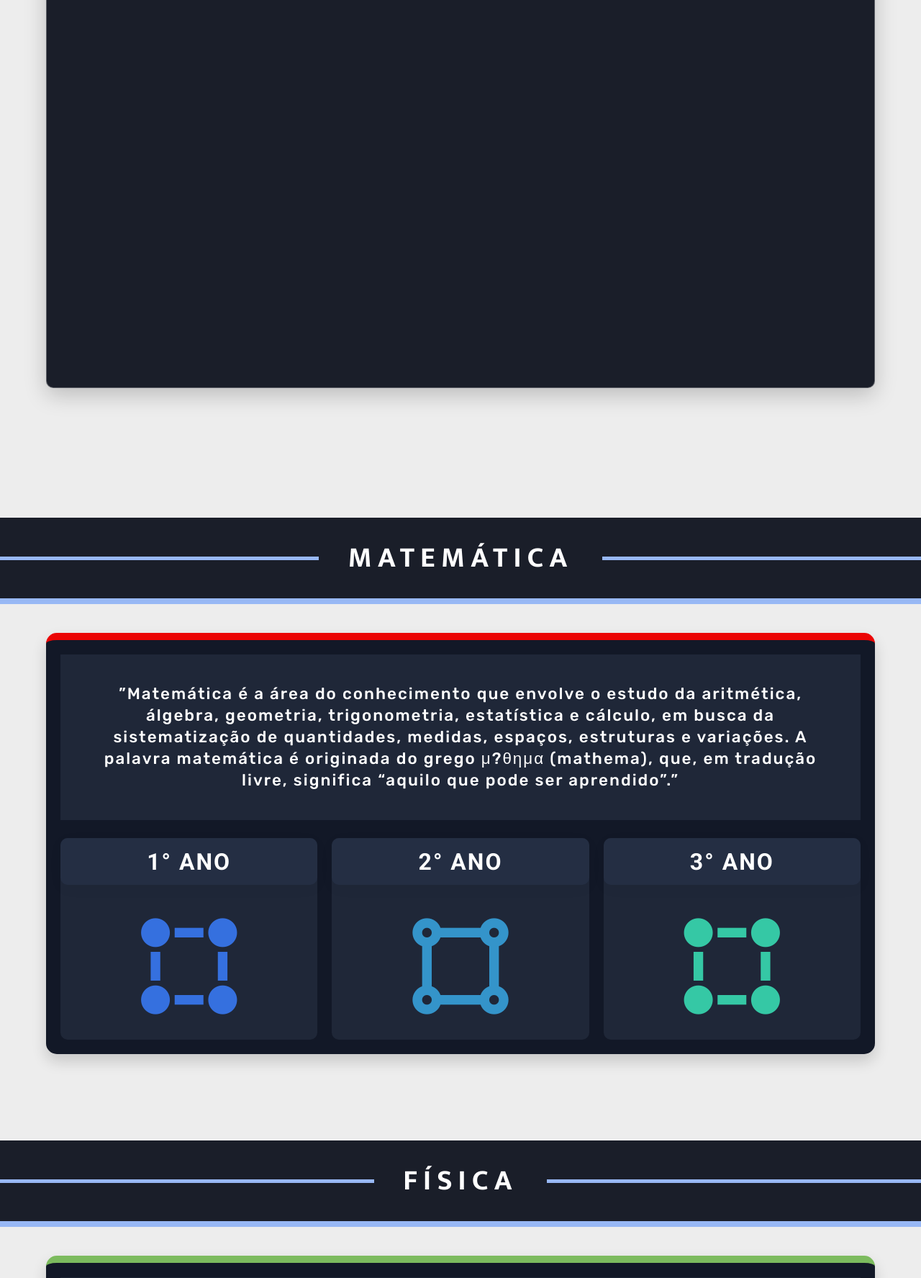
After one commit to projetosetepimr/matematicandoetepimr, a Flask app: page /materiais/ in a window 1280 px wide. The commit adds this page. Shown: the part 778-2553 px from the top of the page at 72% size. Run offline with Flask 2, Linux system fonts and the light colour scheme; some libraries are stand-ins or nearby versions.

Commit message:
materials page

```diff
--- a/matematicando/__init__.py
+++ b/matematicando/__init__.py
@@ -1,5 +1,5 @@
 from flask import Flask, render_template
-from .views import home_bp, contacts_bp
+from .views import home_bp, contacts_bp, materials_bp
 
 
 def page_not_found(e):
@@ -9,6 +9,7 @@ def page_not_found(e):
 def _register_blueprints(app: Flask):
     app.register_blueprint(home_bp.home_bp, url_prefix="/")
     app.register_blueprint(contacts_bp.contacts_bp, url_prefix="/contatos")
+    app.register_blueprint(materials_bp.materials_bp, url_prefix="/materiais")
 
 
 def create_app():
--- a/matematicando/static/styles/contacts.css
+++ b/matematicando/static/styles/contacts.css
@@ -36,7 +36,9 @@
 
 .main section#contacts-box div#text p {
     font: 1.25rem var(--text-font);
-    color: white;
+    color: rgba(255, 255, 255, 0.963);
+    letter-spacing: 1px;
+    line-height: 25px;
     text-align: center;
 }
 
--- a/matematicando/static/styles/global.css
+++ b/matematicando/static/styles/global.css
@@ -34,6 +34,10 @@
     --default-index-color: rgba(255, 255, 255, 0.733);
     --activated-index-color: rgba(255, 255, 255, 0.689);
     --link-color: #5dabc3;
+
+    --first-year: #3570DF;
+    --second-year: #3494CA;
+    --third-year: #35C8A5;
 }
 
 body {
--- /dev/null
+++ b/matematicando/static/styles/materials.css
@@ -0,0 +1,283 @@
+.main {
+    width: 100%;
+    height: 100%;
+
+    display: flex;
+    flex-direction: column;
+    align-items: center;
+}
+
+.main section#main-background {
+    background-color: red;
+    background-image: url("../img/main-background-materials/1.gif");
+    background-repeat: no-repeat;
+    background-position: center;
+    background-size: cover;
+    padding: 10rem;
+    width: 100%;
+    height: 90vh;
+
+    display: flex;
+    flex-direction: column;
+    justify-content: flex-end;
+    align-items: center;
+
+    border-top: 2px solid rgba(0, 0, 0, 0.141);
+    box-shadow: 0px 20px 20px 20px rgba(0, 0, 0, 0.159) inset;
+}
+
+.main section#main-background div#heading {
+    width: 55vw;
+
+    display: flex;
+    flex-direction: column;
+    align-items: center;
+}
+
+.main section#main-background div#heading h1 {
+    font: 3.7rem var(--title-font);
+    text-shadow: 10px 10px 30px rgba(0, 0, 0, 0.746);
+    letter-spacing: 5px;
+    text-transform: uppercase;
+    font-weight: 700;
+    color: white;
+}
+
+.main section#main-background div#heading div#heading-line {
+    background-color: var(--color1);
+    box-shadow: 0px 0px 10px rgba(0, 0, 0, 0.43);
+    border-radius: 10px;
+    width: 100%;
+    height: 8px;
+}
+
+.main section#image-grid {
+    background-color: var(--color5);
+    box-shadow: 0px 10px 30px rgba(0, 0, 0, 0.205);
+    border-radius: 10px;
+    padding: 10px;
+    width: 90vw;
+    height: 80vh;
+
+    transform: translateY(-100px);
+    border: 1px solid #ededed50;
+}
+
+.main section#matters {
+    width: 100%;
+
+    display: flex;
+    flex-direction: column;
+    justify-content: center;
+    align-items: center;
+    gap: 40px;
+}
+
+.main section#matters div.matter-name {
+    background-color: var(--color5);
+    border-bottom: 8px solid var(--color1);
+    margin-top: 80px;
+    width: 100%;
+    height: 120px;
+
+    display: flex;
+    align-items: center;
+    justify-content: center;
+    gap: 40px;
+}
+
+.main section#matters div.matter-name h1 {
+    font: 2.5rem var(--title-font);
+    color: white;
+    letter-spacing: 8px;
+    text-transform: uppercase;
+    font-weight: 700;
+}
+
+.main section#matters div.matter-name div.line {
+    background-color: var(--color1);
+    width: 100%;
+    height: 5px;
+}
+
+.main section#matters div.matter-block {
+    background-color: #121827;
+    box-shadow: 0px 10px 20px rgba(0, 0, 0, 0.161);
+    border-radius: 15px;
+    padding: 20px;
+    width: 90vw;
+
+    display: flex;
+    flex-direction: column;
+    align-items: center;
+    justify-content: center;
+    gap: 25px;
+}
+
+.main section#matters div.matter-block#math {
+    border-top: 10px solid #EB0404;
+}
+
+.main section#matters div.matter-block#physics {
+    border-top: 10px solid #7CBB5E;
+}
+
+.main section#matters div.matter-block#chemistry {
+    border-top: 10px solid #E8834A;
+}
+
+.main section#matters div.matter-block div.matter-description {
+    background-color: #1F2738;
+    padding: 40px;
+    width: 100%;
+
+    display: flex;
+    align-items: center;
+    justify-content: center;
+}
+
+.main section#matters div.matter-block div.matter-description p {
+    font: 1.4rem var(--text-font);
+    text-align: center;
+    color: white;
+    letter-spacing: 2px;
+    line-height: 30px;
+    font-weight: 500;
+}
+
+.main section#matters div.matter-block div.links-to-years {
+    width: 100%;
+    height: 280px;
+
+    display: flex;
+    align-items: center;
+    justify-content: center;
+    gap: 20px;
+}
+
+.main section#matters div.matter-block div.links-to-years > div.year-block {
+    width: 100%;
+    height: 100%;
+    border-radius: 10px;
+    background-color: #1F2738;
+}
+
+.main section#matters div.matter-block div.links-to-years > div.year-block:hover {
+    box-shadow: 0px 7px 15px rgba(0, 0, 0, 0.33);
+    background-color: #20293a;
+    transform: translateY(-10px);
+    cursor: pointer;
+    transition: all .8s;
+}
+
+.main section#matters div.matter-block div.links-to-years > div.year-block > div.intern-header {
+    background-color: #242E43;
+    box-shadow: 0px 5px 20px rgba(0, 0, 0, 0.041);
+    border-radius: 10px;
+    width: 100%;
+    height: 65px;
+
+    display: flex;
+    align-items: center;
+    justify-content: center;
+}
+.main section#matters div.matter-block div.links-to-years > div.year-block > div.intern-header h1 {
+    font: 2rem var(--secondary-font);
+    color: white;
+    letter-spacing: 2px;
+    text-transform: uppercase;
+    font-weight: 800;
+}
+
+.main section#matters div.matter-block div.links-to-years > div.year-block > div.icon {
+    width: 100%;
+    height: calc(280px - 55px);
+
+    display: flex;
+    align-items: center;
+    justify-content: center;
+}
+
+.main section#matters div.matter-block div.links-to-years > div.year-block > div.icon i {
+    font-size: 10rem;
+}
+
+.main section#matters div.matter-block div.links-to-years > div.year-block > div.icon i#first-year {
+    color: var(--first-year);
+}
+
+.main section#matters div.matter-block div.links-to-years > div.year-block > div.icon i#second-year {
+    color: var(--second-year);
+}
+
+.main section#matters div.matter-block div.links-to-years > div.year-block > div.icon i#third-year {
+    color: var(--third-year);
+}
+
+.main section#extra-content {
+    background-color: #101623;
+    box-shadow: 0px 0px 20px rgba(0, 0, 0, 0.175);
+    margin-top: 100px;
+    width: 100%;
+    height: 80vh;
+
+    display: flex;
+    flex-direction: column;
+}
+
+.main section#extra-content div#line {
+    background-color: var(--color3);
+    margin-bottom: 25px;
+    width: 100%;
+    height: 30px;
+}
+
+.main section#extra-content div#content {
+    width: 100%;
+    height: 100%;
+
+    display: flex;
+    justify-content: center;
+    align-items: center;
+    gap: 10rem;
+}
+
+.main section#extra-content div#right {
+    width: 50%;
+    height: 100%;
+
+    display: flex;
+    flex-direction: column;
+    align-items: center;
+    justify-content: center;
+}
+
+.main section#extra-content div#right p {
+    font: 1.2rem var(--text-font);
+    letter-spacing: 2px;
+    line-height: 25px;
+    text-align: center;
+    margin: 10px 0px;
+    font-weight: 500;
+    color: white;
+}
+
+.main section#extra-content div#content img {
+    animation: infiniteUpDown 5s infinite ease;
+    cursor: pointer;
+    transition: all .5s;
+}
+
+@keyframes infiniteUpDown {
+    0% {
+        transform: translateY(0px);
+    }
+
+    50% {
+        transform: translateY(-20px);
+    }
+
+    100% {
+        transform: translateY(0px);
+    }
+}
--- a/matematicando/templates/contacts.html
+++ b/matematicando/templates/contacts.html
@@ -28,11 +28,11 @@
                 </li>
                 <li>
                     <i class="ri-book-2-line" onclick="redirectTo('/materiais')"></i>
-                    <a href="">Materiais</a>
+                    <a href="{{ url_for('Materials.materials') }}">Materiais</a>
                 </li>
                 <li>
                     <i class="ri-tools-fill" onclick="redirectTo('/ferramentas')"></i>
-                    <a href="">Ferramentas</a>
+                    <a href="{{ url_for('Materials.materials') }}">Ferramentas</a>
                 </li>
                 <li>
                     <i class="ri-mail-line" onclick="redirectTo('/contatos')"></i>
--- a/matematicando/templates/home.html
+++ b/matematicando/templates/home.html
@@ -32,11 +32,11 @@
                 </li>
                 <li>
                     <i class="ri-book-2-line" onclick="redirectTo('/materiais')"></i>
-                    <a href="">Materiais</a>
+                    <a href="{{ url_for('Materials.materials') }}">Materiais</a>
                 </li>
                 <li>
                     <i class="ri-tools-fill" onclick="redirectTo('/ferramentas')"></i>
-                    <a href="">Ferramentas</a>
+                    <a href="{{ url_for('Materials.materials') }}">Ferramentas</a>
                 </li>
                 <li>
                     <i class="ri-mail-line" onclick="redirectTo('/contatos')"></i>
--- /dev/null
+++ b/matematicando/templates/materials.html
@@ -0,0 +1,196 @@
+<!DOCTYPE html>
+<html lang="pt-BR">
+<head>
+    <meta charset="UTF-8">
+    <meta http-equiv="X-UA-Compatible" content="IE=edge">
+    <meta name="viewport" content="width=device-width, initial-scale=1.0">
+    <title>Matematicando - Materiais</title>
+
+    <link rel="stylesheet" href="{{ url_for('static', filename='styles/global.css') }}">
+    <link rel="stylesheet" href="{{ url_for('static', filename='styles/materials.css') }}">
+    <link href="https://cdn.jsdelivr.net/npm/remixicon@3.0.0/fonts/remixicon.css" rel="stylesheet">
+    <link rel="shortcut icon" href="{{ url_for('static', filename='img/example_logo.png')}}" type="image/x-icon">
+</head>
+<body>
+    <header class="header">
+        <div id="header-left">
+            <a href="{{ url_for('Homepage.home') }}">
+                <img src="{{ url_for('static', filename='img/example_logo.png') }}" alt="Matematicando Logo">
+            </a>
+            <h1>Matematicando</h1>
+        </div>
+
+        <nav>
+            <ul id="navlist">
+                <li>
+                    <i class="ri-home-4-line" onclick="redirectTo('/')"></i>
+                    <a href="{{ url_for('Homepage.home') }}">Home</a>
+                </li>
+                <li>
+                    <i class="ri-book-2-line" onclick="redirectTo('/materiais')"></i>
+                    <a href="{{ url_for('Materials.materials') }}">Materiais</a>
+                </li>
+                <li>
+                    <i class="ri-tools-fill" onclick="redirectTo('/ferramentas')"></i>
+                    <a href="{{ url_for('Materials.materials') }}">Ferramentas</a>
+                </li>
+                <li>
+                    <i class="ri-mail-line" onclick="redirectTo('/contatos')"></i>
+                    <a href="{{ url_for('Contacts.contacts') }}">Contatos</a>
+                </li>
+            </ul>
+        </nav>
+    </header>
+
+    <main class="main">
+        <section id="main-background">
+            <div id="heading">
+                <h1>Área de Materiais</h1>
+                <div id="heading-line"></div>
+            </div>
+        </section>
+
+        <section id="image-grid">
+
+        </section>
+
+        <section id="matters">
+            <div class="matter-name">
+                <div class="line"></div>
+                <h1>Matemática</h1>
+                <div class="line"></div>
+            </div>
+
+            <div class="matter-block" id="math">
+                <div class="matter-description">
+                    <p>”Matemática é a área do conhecimento que envolve o estudo da aritmética, álgebra, geometria,
+                    trigonometria, estatística e cálculo, em busca da sistematização de quantidades, medidas, espaços,
+                    estruturas e variações. A palavra matemática é originada do grego μ?θημα (mathema), que, em
+                    tradução livre, significa “aquilo que pode ser aprendido”.”</p>
+                </div>
+
+                <div class="links-to-years">
+                    <div class="year-block">
+                        <div class="intern-header">
+                            <h1>1° Ano</h1>
+                        </div>
+                        <div class="icon"><i id="first-year" class="ri-shape-fill"></i></div>
+                    </div>
+                    <div class="year-block">
+                        <div class="intern-header">
+                            <h1>2° Ano</h1>
+                        </div>
+                        <div class="icon"><i id="second-year" class="ri-shape-line"></i></div>
+                    </div>
+                    <div class="year-block">
+                        <div class="intern-header">
+                            <h1>3° Ano</h1>
+                        </div>
+                        <div class="icon"><i id="third-year" class="ri-shape-fill"></i></div>
+                    </div>
+                </div>
+            </div>
+
+
+            <div class="matter-name">
+                <div class="line"></div>
+                <h1>Física</h1>
+                <div class="line"></div>
+            </div>
+
+            <div class="matter-block" id="physics">
+                <div class="matter-description">
+                    <p>"Física é uma ciência natural que estuda as propriedades da matéria e da energia, estabelecendo
+                    relações entre elas. Baseia-se em experimentações, observações e formulações matemáticas voltadas à
+                    interpretação de questões fundamentais da natureza, relativas a um grande número de fenômenos,
+                    compreendidos desde escalas subatômicas até macrocósmicas."</p>
+                </div>
+
+                <div class="links-to-years">
+                    <div class="year-block">
+                        <div class="intern-header">
+                            <h1>1° Ano</h1>
+                        </div>
+                        <div class="icon"><i id="first-year" class="ri-compasses-line"></i></div>
+                    </div>
+                    <div class="year-block">
+                        <div class="intern-header">
+                            <h1>2° Ano</h1>
+                        </div>
+                        <div class="icon"><i id="second-year" class="ri-compasses-2-line"></i></div>
+                    </div>
+                    <div class="year-block">
+                        <div class="intern-header">
+                            <h1>3° Ano</h1>
+                        </div>
+                        <div class="icon"><i id="third-year" class="ri-compasses-2-fill"></i></div>
+                    </div>
+                </div>
+            </div>
+
+
+            <div class="matter-name">
+                <div class="line"></div>
+                <h1>Química</h1>
+                <div class="line"></div>
+            </div>
+
+            <div class="matter-block" id="chemistry">
+                <div class="matter-description">
+                    <p>”Química é a ciência que estuda a matéria, sua estrutura, formação e as transformações que ela
+                    sofre, levando em consideração a energia envolvida em todo o processo. A Química faz parte das
+                    Ciências da Natureza e se concentra em observar fenômenos, criar teorias para explicá-los e modelos
+                    que os representem.”</p>
+                </div>
+
+                <div class="links-to-years">
+                    <div class="year-block">
+                        <div class="intern-header">
+                            <h1>1° Ano</h1>
+                        </div>
+                        <div class="icon"><i id="first-year" class="ri-medicine-bottle-line"></i></div>
+                    </div>
+                    <div class="year-block">
+                        <div class="intern-header">
+                            <h1>2° Ano</h1>
+                        </div>
+                        <div class="icon"><i id="second-year" class="ri-ink-bottle-line"></i></div>
+                    </div>
+                    <div class="year-block">
+                        <div class="intern-header">
+                            <h1>3° Ano</h1>
+                        </div>
+                        <div class="icon"><i id="third-year" class="ri-ink-bottle-fill"></i></div>
+                    </div>
+                </div>
+            </div>
+        </section>
+
+        <section id="extra-content">
+            <div id="content">
+                <img src="../static/img/main-background-materials/triad.png" alt="Science Triad">
+                <div id="right">
+                    <p>Esta é a seção de materiais/conteúdos que serão publicados pelos respectivos professores de cada
+                    matéria e série. Para acessar os materiais específicos, não há nenhum mistério, bastando apenas
+                    clicar na combinação certa de matéria e série que você deseja visualizar.</p>
+                    <p>Portanto, nós esperamos que este site seja útil para você de alguma maneira. Nas páginas específicas
+                    de cada matéria e série há um bloco esclarecendo como você conseguirá identificar qual o ”tipo” de
+                    conteúdo que o professor publicou, seja esse uma atividade, material de apoio, material de
+                    revisão, entre outros relacionados. :)</p>
+                </div>
+            </div>
+            <div id="line"></div>
+        </section>
+    </main>
+
+    <footer class="footer">
+        <p>Matematicando, ETEPIMR - 2023</p>
+    </footer>
+
+    <script>
+        function redirectTo(url) {
+            window.location.href = url
+        }
+    </script>
+</body>
+</html>
--- /dev/null
+++ b/matematicando/views/materials_bp.py
@@ -0,0 +1,9 @@
+from flask import Blueprint, render_template
+
+
+materials_bp = Blueprint("Materials", __name__)
+
+
+@materials_bp.route("/")
+def materials():
+    return render_template("materials.html")
```
Also changed, not shown: matematicando/static/img/main-background-materials/triad.png (added), 1 other file.
